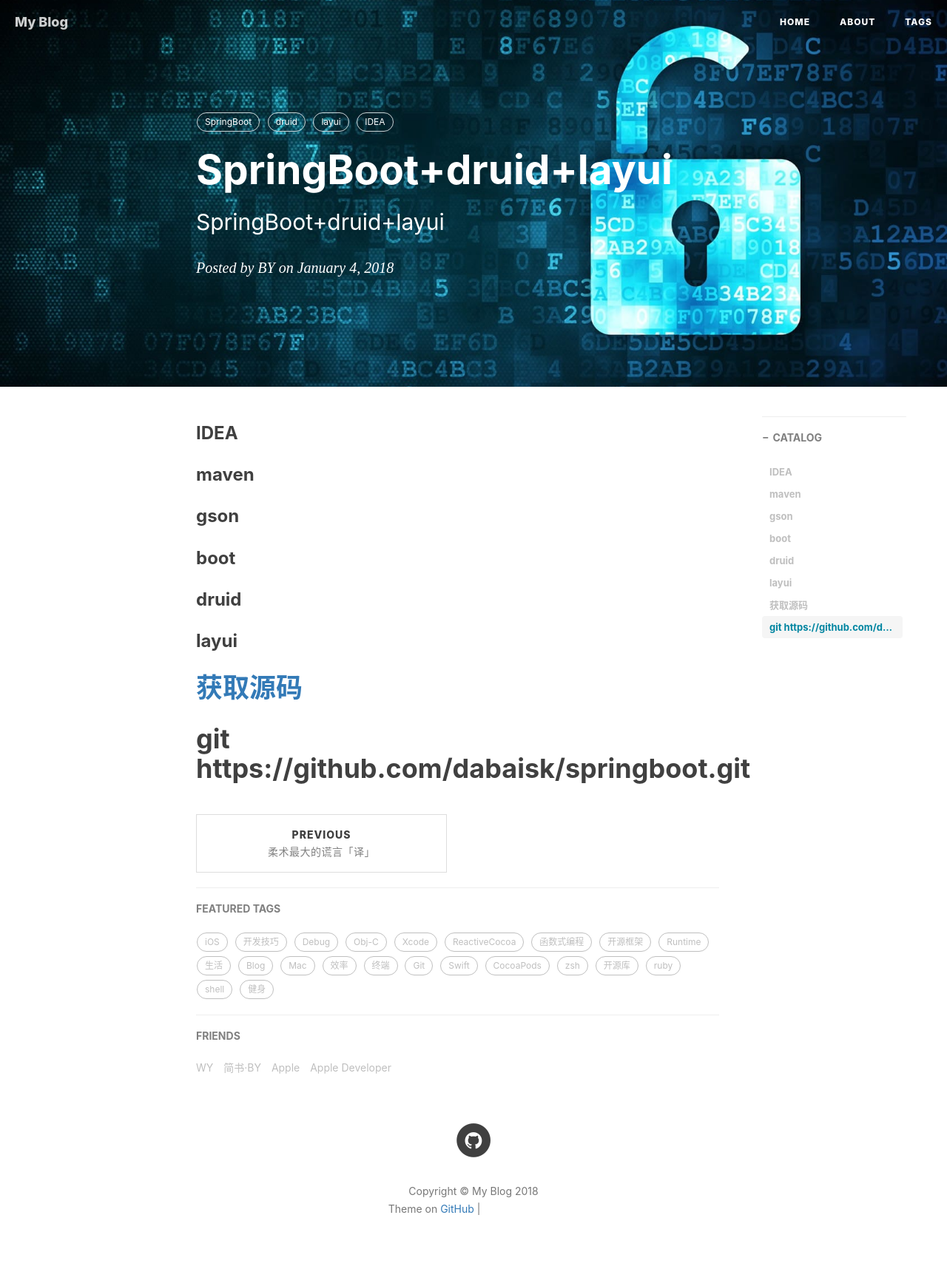
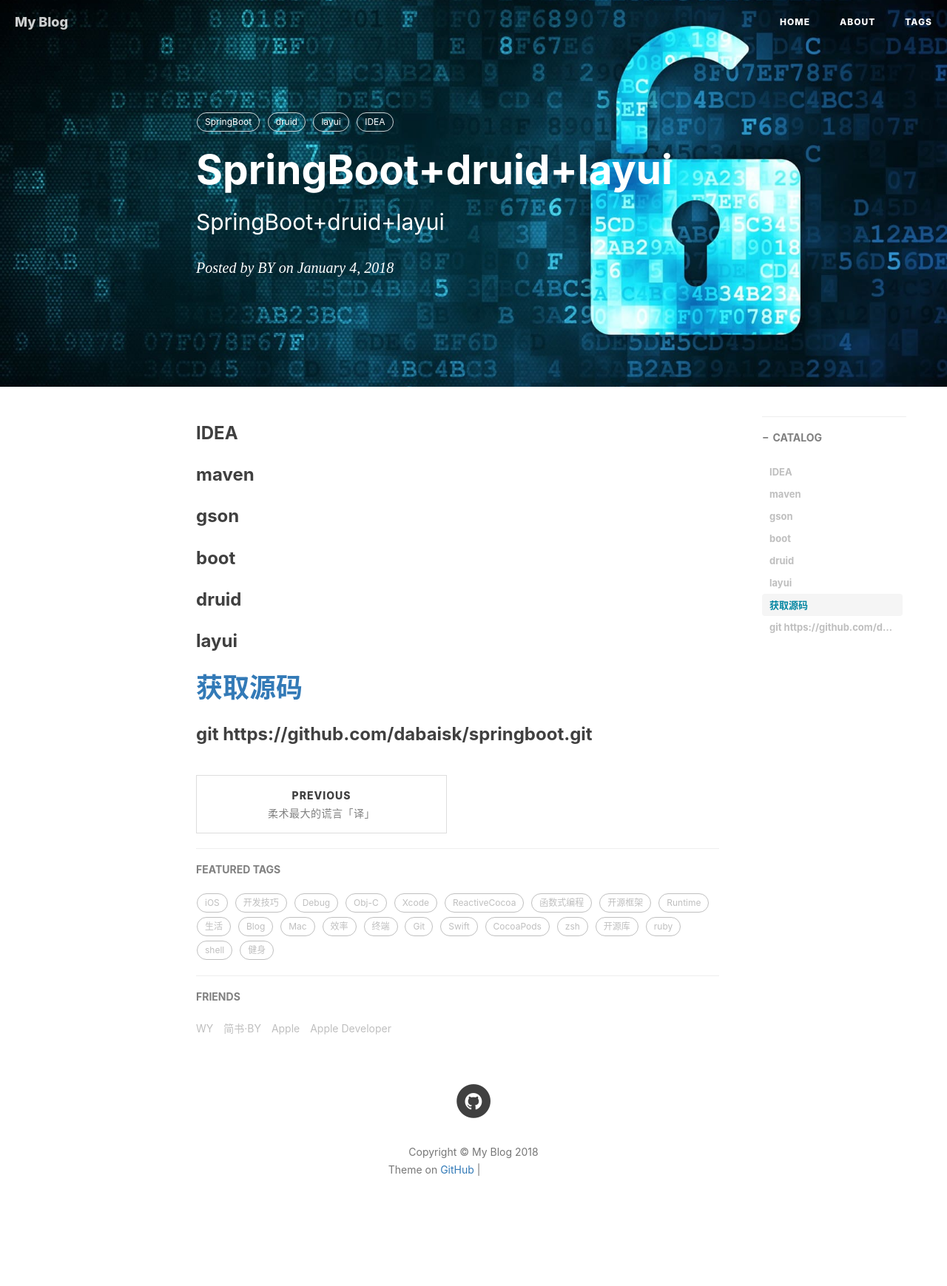
Before and after one commit to dabaisk/dabaisk.github.io, a Jekyll site: the page built from _posts/2018-09-10-SpringBoot+druid+layui.md, in a window 1280 px wide. Shown: the whole page at 74% size. Built offline with Jekyll 4.4.1, drawn with Linux system fonts in a browser that asks for light colours; nearby versions of some CDN libraries; comment, search, counter and statistics services are not loaded; after the commit the page ends 1686 px from its top, so only the background shows below that; grey boxes are pictures that could not be loaded.

```diff
--- a/_posts/2018-09-10-SpringBoot+druid+layui.md
+++ b/_posts/2018-09-10-SpringBoot+druid+layui.md
@@ -21,4 +21,4 @@ tags:
 ### layui
 # [获取源码](https://github.com/dabaisk/springboot)
 
-# git https://github.com/dabaisk/springboot.git
+### git https://github.com/dabaisk/springboot.git
```
